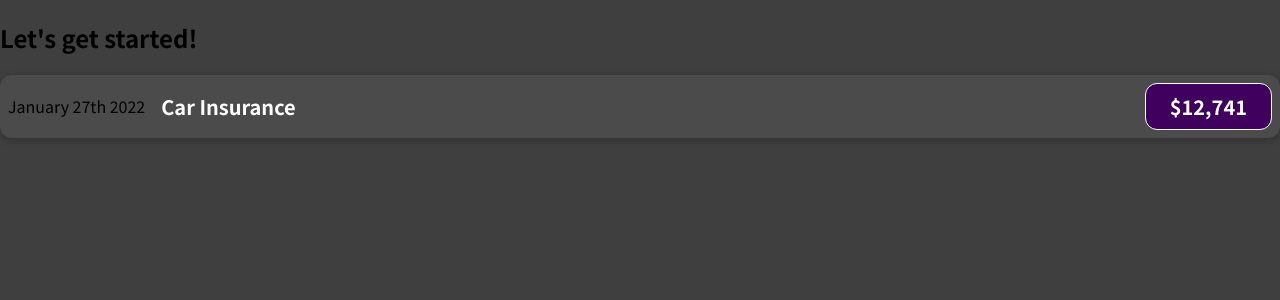
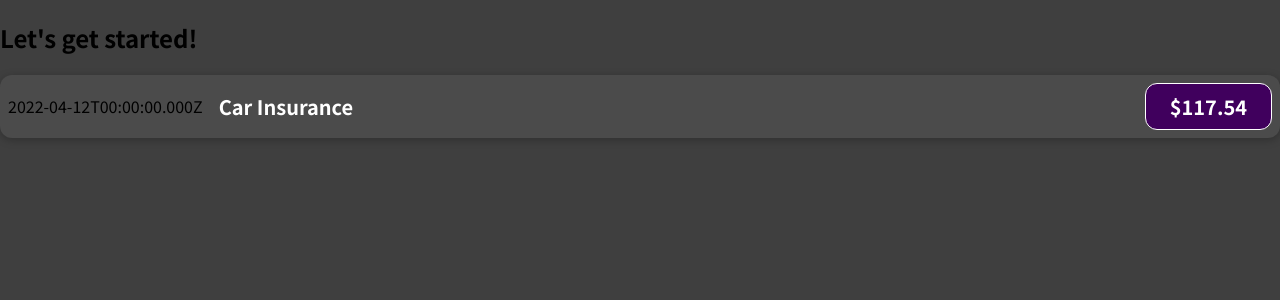
Before and after one commit to warrenrobert127/react-guide, a JavaScript app: page / in a window 1280 px wide. Shown: the top 300 px of the page. Built offline with nearby package versions, Linux system fonts and the light colour scheme.

Commit message:
expenseItem css

```diff
--- a/src/components/expenseItem.js
+++ b/src/components/expenseItem.js
@@ -1,12 +1,18 @@
 import './ExpenseItem.css';
 
+
 function ExpenseItem() {
+
+    const expenseDate = new Date(2022, 3, 12);
+    const expenseTitle = 'Car Insurance';
+    const expenseAmount = 117.54;
+
   return (
     <div className="expense-item">
-      <div>January 27th 2022</div>
+      <div>{expenseDate.toISOString()}</div>
       <div className="expense-item__description">
-        <h2>Car Insurance</h2>
-        <div className="expense-item__price">$12,741</div>
+        <h2>{expenseTitle}</h2>
+        <div className="expense-item__price">${expenseAmount}</div>
       </div>
     </div>
   );
```
